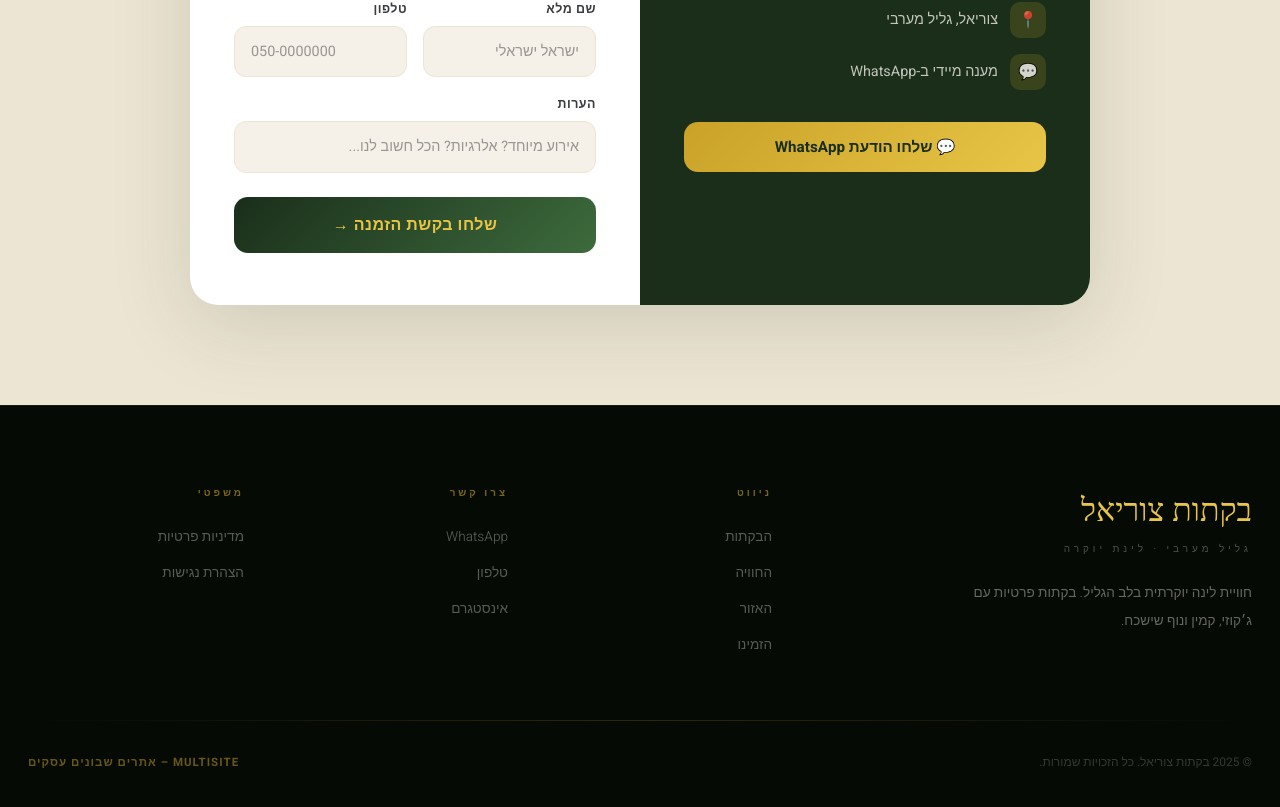
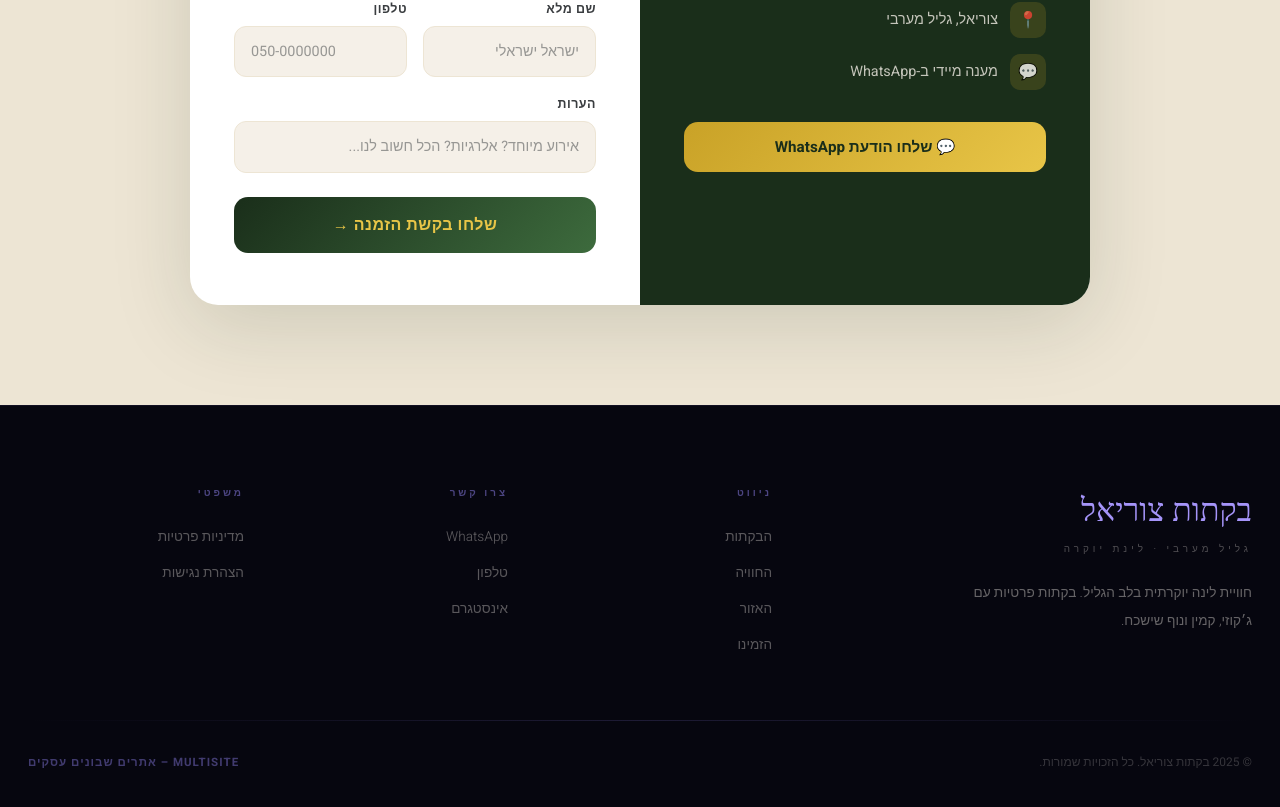
Before and after one commit to kfischi/Eilaty_Cabins, a Next.js app: page / in a window 1280 px wide. Shown: the part 8792-9599 px from the top of the page. Built offline with nearby package versions, Linux system fonts and the light colour scheme; a web font is replaced by a local one.

Commit message:
Update Footer.tsx

```diff
--- a/src/components/Footer.tsx
+++ b/src/components/Footer.tsx
@@ -3,12 +3,12 @@ import { WHATSAPP_NUMBER, PHONE } from "@/data/content";
 
 export default function Footer() {
   return (
-    <footer style={{ background: "#050a05", borderTop: "1px solid rgba(201,162,39,0.1)", padding: "80px 0 40px" }}>
+    <footer style={{ background: "#06060f", borderTop: "1px solid rgba(124,111,207,0.1)", padding: "80px 0 40px" }}>
       <div style={{ maxWidth: 1280, margin: "0 auto", padding: "0 28px" }}>
         <div style={{ display: "grid", gridTemplateColumns: "2fr 1fr 1fr 1fr", gap: 48, marginBottom: 64 }}>
           {/* Brand */}
           <div>
-            <div style={{ fontFamily: "'Cormorant Garamond', serif", fontSize: "2rem", fontWeight: 400, color: "#e8c547", marginBottom: 8 }}>
+            <div style={{ fontFamily: "'Cormorant Garamond', serif", fontSize: "2rem", fontWeight: 400, color: "#a594f9", marginBottom: 8 }}>
               בקתות צוריאל
             </div>
             <div style={{ fontSize: "0.62rem", letterSpacing: "4px", color: "rgba(247,242,234,0.3)", textTransform: "uppercase", marginBottom: 24 }}>
@@ -25,13 +25,13 @@ export default function Footer() {
             { title: "משפטי", links: [["/privacy","מדיניות פרטיות"],["/accessibility","הצהרת נגישות"]] },
           ].map(({ title, links }) => (
             <div key={title}>
-              <div style={{ fontSize: "0.62rem", letterSpacing: "3px", textTransform: "uppercase", color: "rgba(201,162,39,0.6)", marginBottom: 24, fontWeight: 600 }}>{title}</div>
+              <div style={{ fontSize: "0.62rem", letterSpacing: "3px", textTransform: "uppercase", color: "rgba(124,111,207,0.6)", marginBottom: 24, fontWeight: 600 }}>{title}</div>
               <ul style={{ listStyle: "none", display: "flex", flexDirection: "column", gap: 12 }}>
                 {links.map(([href, label]) => (
                   <li key={label}>
                     <a href={href} target={href.startsWith("http") ? "_blank" : undefined} rel="noreferrer"
                       style={{ color: "rgba(247,242,234,0.35)", textDecoration: "none", fontSize: "0.85rem", fontWeight: 300, transition: "color 0.3s" }}
-                      onMouseEnter={(e) => (e.currentTarget.style.color = "#e8c547")}
+                      onMouseEnter={(e) => (e.currentTarget.style.color = "#a594f9")}
                       onMouseLeave={(e) => (e.currentTarget.style.color = "rgba(247,242,234,0.35)")}
                     >{label}</a>
                   </li>
@@ -42,13 +42,13 @@ export default function Footer() {
         </div>
 
         {/* Gold divider */}
-        <div style={{ height: 1, background: "linear-gradient(90deg, transparent, rgba(201,162,39,0.2), transparent)", marginBottom: 32 }} />
+        <div style={{ height: 1, background: "linear-gradient(90deg, transparent, rgba(124,111,207,0.2), transparent)", marginBottom: 32 }} />
 
         <div style={{ display: "flex", justifyContent: "space-between", alignItems: "center", flexWrap: "wrap", gap: 12 }}>
           <span style={{ fontSize: "0.75rem", color: "rgba(247,242,234,0.2)" }}>© 2025 בקתות צוריאל. כל הזכויות שמורות.</span>
-          <a href="#" style={{ fontSize: "0.72rem", color: "rgba(201,162,39,0.5)", textDecoration: "none", letterSpacing: "1px", fontWeight: 600, transition: "color 0.3s" }}
-            onMouseEnter={(e) => (e.currentTarget.style.color = "#e8c547")}
-            onMouseLeave={(e) => (e.currentTarget.style.color = "rgba(201,162,39,0.5)")}
+          <a href="#" style={{ fontSize: "0.72rem", color: "rgba(124,111,207,0.5)", textDecoration: "none", letterSpacing: "1px", fontWeight: 600, transition: "color 0.3s" }}
+            onMouseEnter={(e) => (e.currentTarget.style.color = "#a594f9")}
+            onMouseLeave={(e) => (e.currentTarget.style.color = "rgba(124,111,207,0.5)")}
           >
             MULTISITE – אתרים שבונים עסקים
           </a>
```
